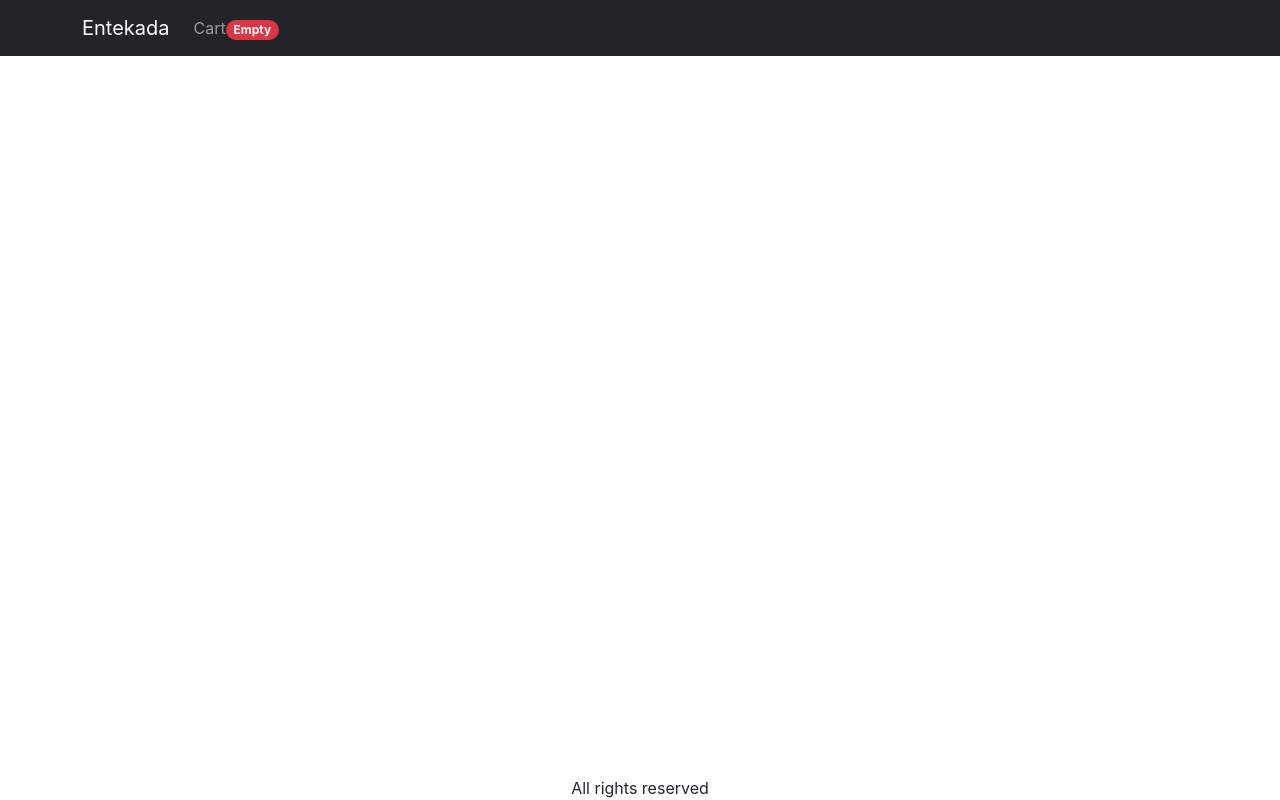
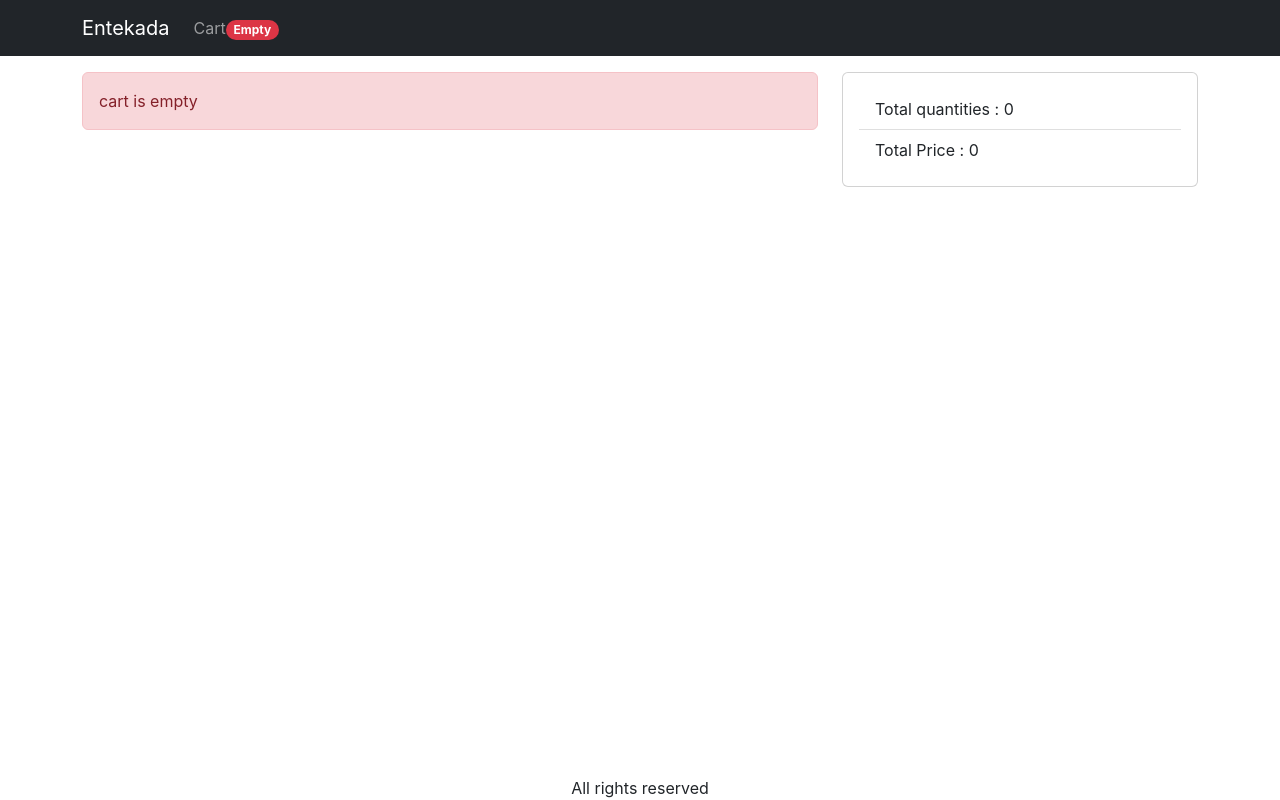
Before and after one commit to Siddiquechengapra/Entekada, a React (Create React App) app in the folder Frontend/: page /cart in a window 1280 px wide. Built offline with nearby package versions, Linux system fonts and the light colour scheme.

Commit message:
cart screen with total calculation

```diff
--- a/Frontend/src/App.js
+++ b/Frontend/src/App.js
@@ -9,6 +9,7 @@
 import { useContext } from "react";
 import { Store } from "./utils/StoreProvider";
 import Badge from "react-bootstrap/Badge";
+import CartScreen from "./screens/CartScreen";
 
 function App() {
   const { state: ctxState, dispatch: ctxDispath } = useContext(Store);
@@ -28,7 +29,10 @@
                   <Badge pill bg="danger">
                     {ctxState.cart.cartItems.length === 0
                       ? "Empty"
-                      : ctxState.cart.cartItems.length}
+                      : ctxState.cart.cartItems.reduce(
+                          (a, c) => a + c.quantity,
+                          0
+                        )}
                   </Badge>
                 </Nav.Link>
               </Nav>
@@ -39,7 +43,7 @@
           <Container className="mt-3">
             <Routes>
               <Route path="/product/:slug" element={<ProductScreen />} />
-
+              <Route path="/cart" element={<CartScreen />} />
               <Route path="/" element={<HomeScreen />} />
             </Routes>
           </Container>
--- a/Frontend/src/index.css
+++ b/Frontend/src/index.css
@@ -45,3 +45,6 @@
 .img-large {
   max-width: 100%;
 }
+.img-thumbnail {
+  height: 80px;
+}
--- /dev/null
+++ b/Frontend/src/screens/CartScreen.js
@@ -0,0 +1,87 @@
+import React, { useContext } from "react";
+import { Store } from "../utils/StoreProvider";
+import Row from "react-bootstrap/Row";
+import Col from "react-bootstrap/Col";
+import ListGroup from "react-bootstrap/ListGroup";
+import Card from "react-bootstrap/Card";
+import Button from "react-bootstrap/Button";
+import { Link } from "react-router-dom";
+import Error from "../Components/Error";
+
+export default function CartScreen() {
+  const { state, dispatch: ctxDispatch } = useContext(Store);
+
+  const {
+    cart: { cartItems },
+  } = state;
+  return (
+    <div>
+      <Row>
+        <Col md={8}>
+          {cartItems.length === 0 ? (
+            <Error variant="danger" message="cart is empty"></Error>
+          ) : (
+            <Col>
+              <ListGroup>
+                {cartItems.map((item) => (
+                  <ListGroup.Item key={item._id}>
+                    <Row className="align-items-center">
+                      <Col>
+                        <img
+                          className="img-fluid img-thumbnail "
+                          src={item.image}
+                        ></img>{" "}
+                      </Col>
+                      <Col>
+                        <Link
+                          className="text-dark"
+                          to={`/product/${item.slug}`}
+                        >
+                          {item.name}
+                        </Link>
+                      </Col>
+                      <Col>
+                        <Button variant="light" disabled={item.quantity === 1}>
+                          <i className="fas fa-minus-circle"></i>
+                        </Button>{" "}
+                        <span>{item.quantity}</span>{" "}
+                        <Button
+                          variant="light"
+                          disabled={item.quantity === item.countInStock}
+                        >
+                          <i className="fas fa-plus-circle"></i>
+                        </Button>
+                      </Col>
+                      <Col>${item.price}</Col>
+                      <Col>
+                        <Button variant="light">
+                          <i className="fas fa-trash"></i>
+                        </Button>
+                      </Col>
+                    </Row>
+                  </ListGroup.Item>
+                ))}
+              </ListGroup>
+            </Col>
+          )}
+        </Col>
+        <Col md={4}>
+          <Card>
+            <Card.Body>
+              <ListGroup variant="flush">
+                <ListGroup.Item>
+                  Total quantities :{" "}
+                  {cartItems.reduce((a, c) => a + c.quantity, 0)}
+                </ListGroup.Item>
+                <ListGroup.Item>
+                  Total Price :{" "}
+                  {cartItems.reduce((a, c) => a + c.price * c.quantity, 0)}
+                </ListGroup.Item>
+              </ListGroup>
+            </Card.Body>
+          </Card>
+        </Col>
+      </Row>
+    </div>
+  );
+}
--- a/Frontend/src/screens/ProductScreen.js
+++ b/Frontend/src/screens/ProductScreen.js
@@ -1,5 +1,5 @@
 import React, { useReducer, useRef, useEffect, useContext } from "react";
-import { useParams } from "react-router-dom";
+import { useParams, useNavigate } from "react-router-dom";
 import axios from "axios";
 import Row from "react-bootstrap/Row";
 import Col from "react-bootstrap/Col";
@@ -29,6 +29,7 @@
 };
 
 export default function ProductScreen() {
+  const navigate = useNavigate();
   const [{ loading, error, product }, dispatch] = useReducer(reducer, {
     loading: true,
     error: "",
@@ -73,12 +74,11 @@
       type: "ADD_TO_CART",
       payload: { ...product, quantity: quantity },
     });
+    navigate("/cart");
   };
- const removeFromCartHandler=async(product)=>{
-
-  ctxDispath({type:"REMOVE_FROM_CART",payload:{...product}})
-
- }
+  const removeFromCartHandler = async (product) => {
+    ctxDispath({ type: "REMOVE_FROM_CART", payload: { ...product } });
+  };
 
   return loading ? (
     <Loading />
@@ -139,12 +139,17 @@
                       >
                         Add to cart
                       </Button>
-                     { ctxState.cart.cartItems.find(x=>x._id===product._id) &&<Button
-                        onClick={() => removeFromCartHandler(product)} className="mt-1"
-                        variant="warning"
-                      >
-                        Remove from cart
-                      </Button>}
+                      {ctxState.cart.cartItems.find(
+                        (x) => x._id === product._id
+                      ) && (
+                        <Button
+                          onClick={() => removeFromCartHandler(product)}
+                          className="mt-1"
+                          variant="warning"
+                        >
+                          Remove from cart
+                        </Button>
+                      )}
                     </div>
                   </ListGroup.Item>
                 )}
```
